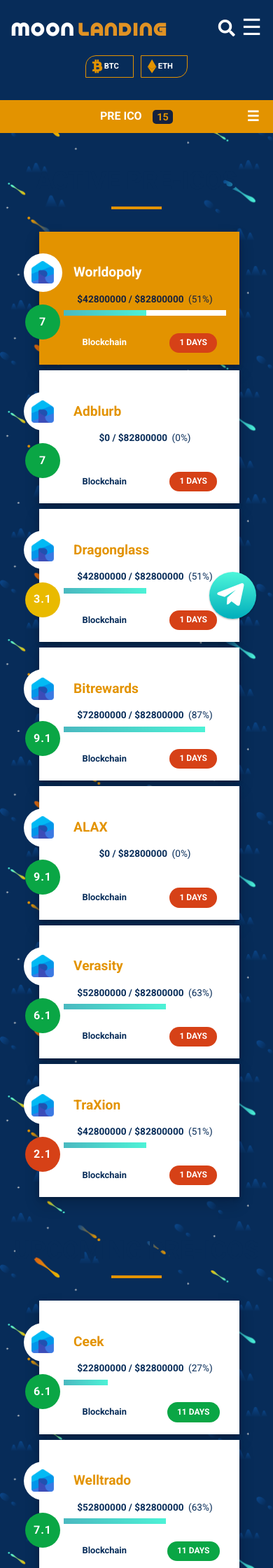
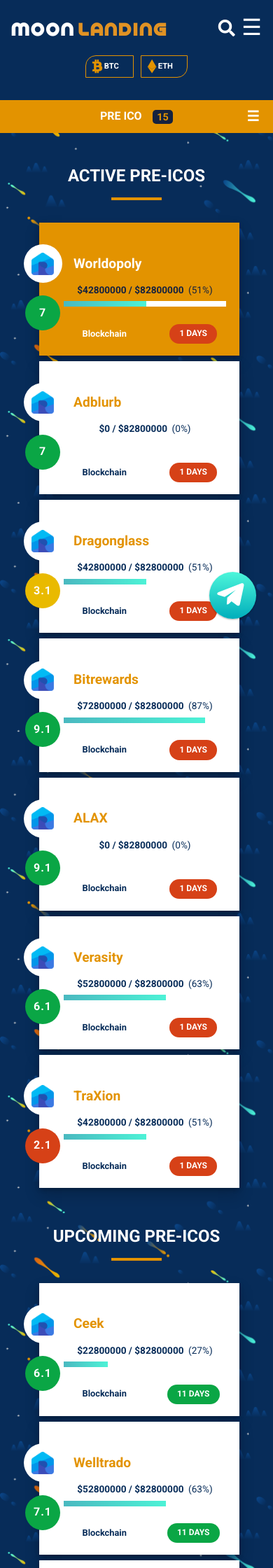
Before and after one commit to moonlandingnetwork/moonlandingnetwork.github.io, a Jekyll site: the page built from preico.html, in a window 390 px wide. Shown: the top 2240 px of the page at 70% size. Built offline with Jekyll 4.4.1, drawn with Linux system fonts in a browser that asks for light colours; cached includes are drawn as plain includes; nearby versions of some CDN libraries; comment, search, counter and statistics services are not loaded.

Commit message:
Layout Revision

```diff
--- a/css/style.css
+++ b/css/style.css
@@ -2923,6 +2923,10 @@ footer{
         color: #072C59;
 
     }
+    .pre-ico-title{
+        font-size: 1.5rem;
+        color: #fff;
+    }
     .ico-project-name{
         order: 1;
         position: absolute;
@@ -3035,6 +3039,9 @@ footer{
     .ico-table{
         margin: 1rem 2rem;
     }
+    .pre-ico-title{
+        font-size: 1.3rem;
+    }
     .ico-project-name h5{
         font-size: 1rem;
     }
```
